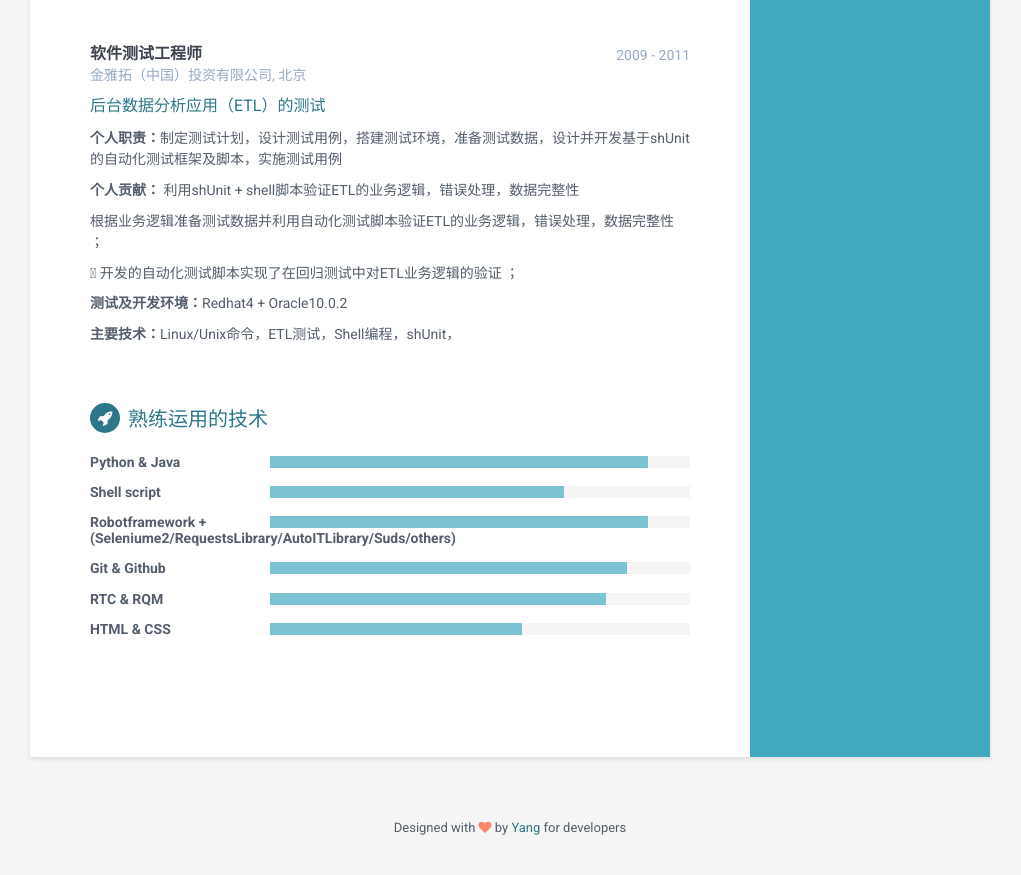
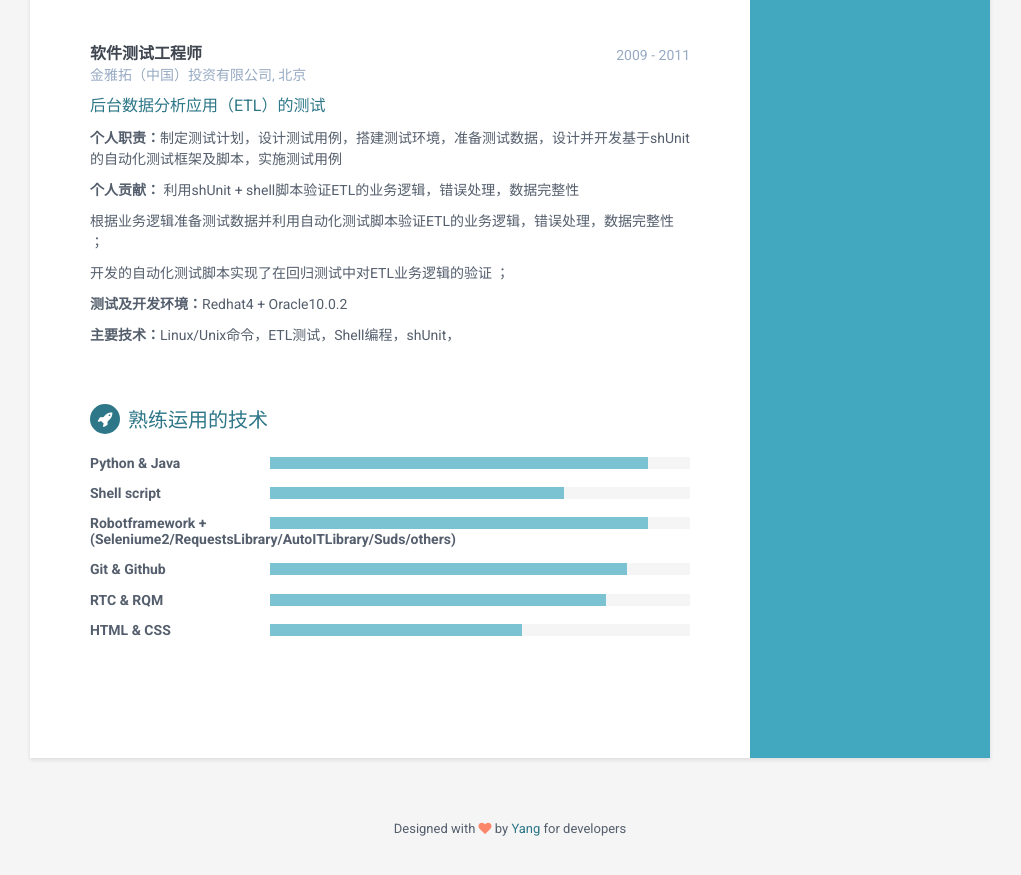
Before and after one commit to liuyang0116/LiuYangResume_EN, a Jekyll site: the page built from index.html, in a window 1280 px wide and 900 px high, scrolled down 2250 px. Shown: the top 875 px of the window, without its empty margins (130-1151 px from the left). Built offline with Jekyll 4.4.1, drawn with Linux system fonts in a browser that asks for light colours.

```diff
--- a/_includes/projects.html
+++ b/_includes/projects.html
@@ -78,7 +78,7 @@
 				利用shUnit + shell脚本验证ETL的业务逻辑，错误处理，数据完整性
 				</p>
 				<p>根据业务逻辑准备测试数据并利用自动化测试脚本验证ETL的业务逻辑，错误处理，数据完整性 ；</p>
-				开发的自动化测试脚本实现了在回归测试中对ETL业务逻辑的验证 ；
+				<p>开发的自动化测试脚本实现了在回归测试中对ETL业务逻辑的验证 ；</p>
 				</p>
 				<p><b>测试及开发环境：</b>Redhat4 + Oracle10.0.2</p>
 				<p><b>主要技术：</b>Linux/Unix命令，ETL测试，Shell编程，shUnit，</p>
```
